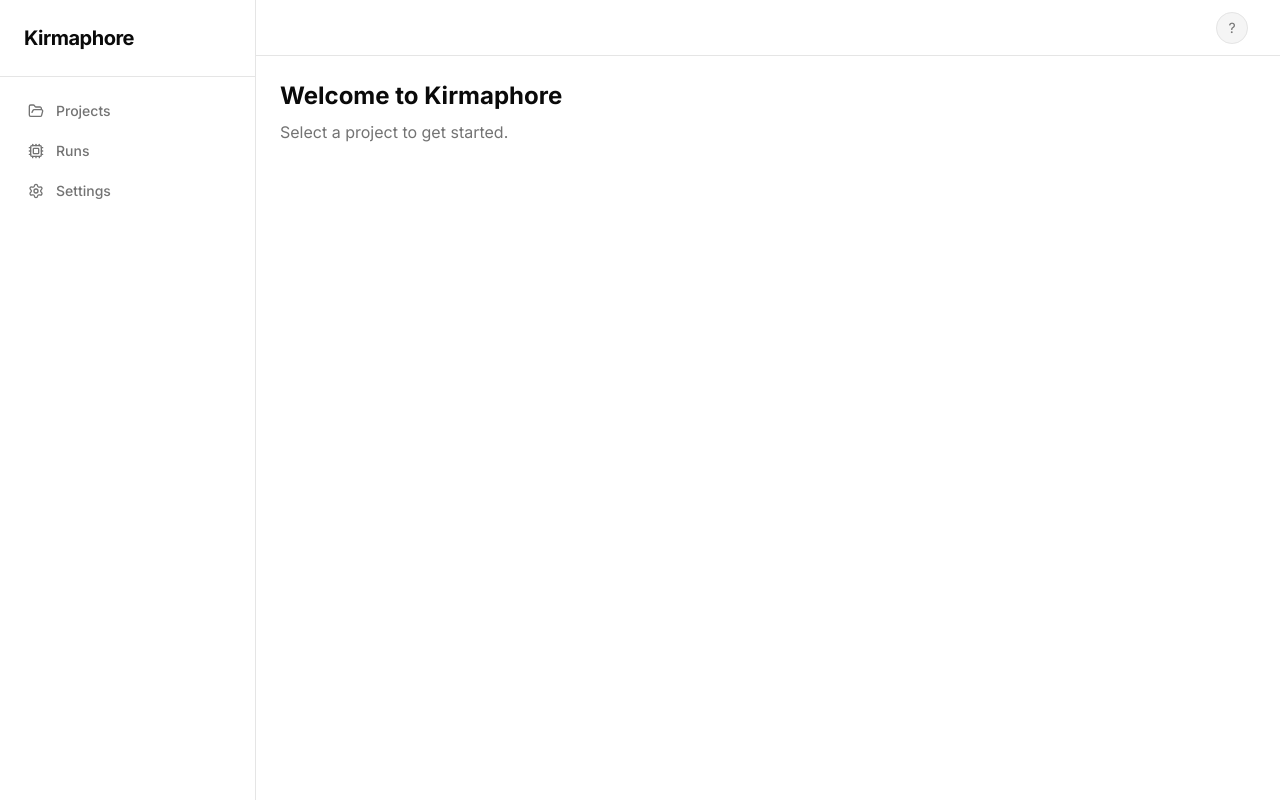
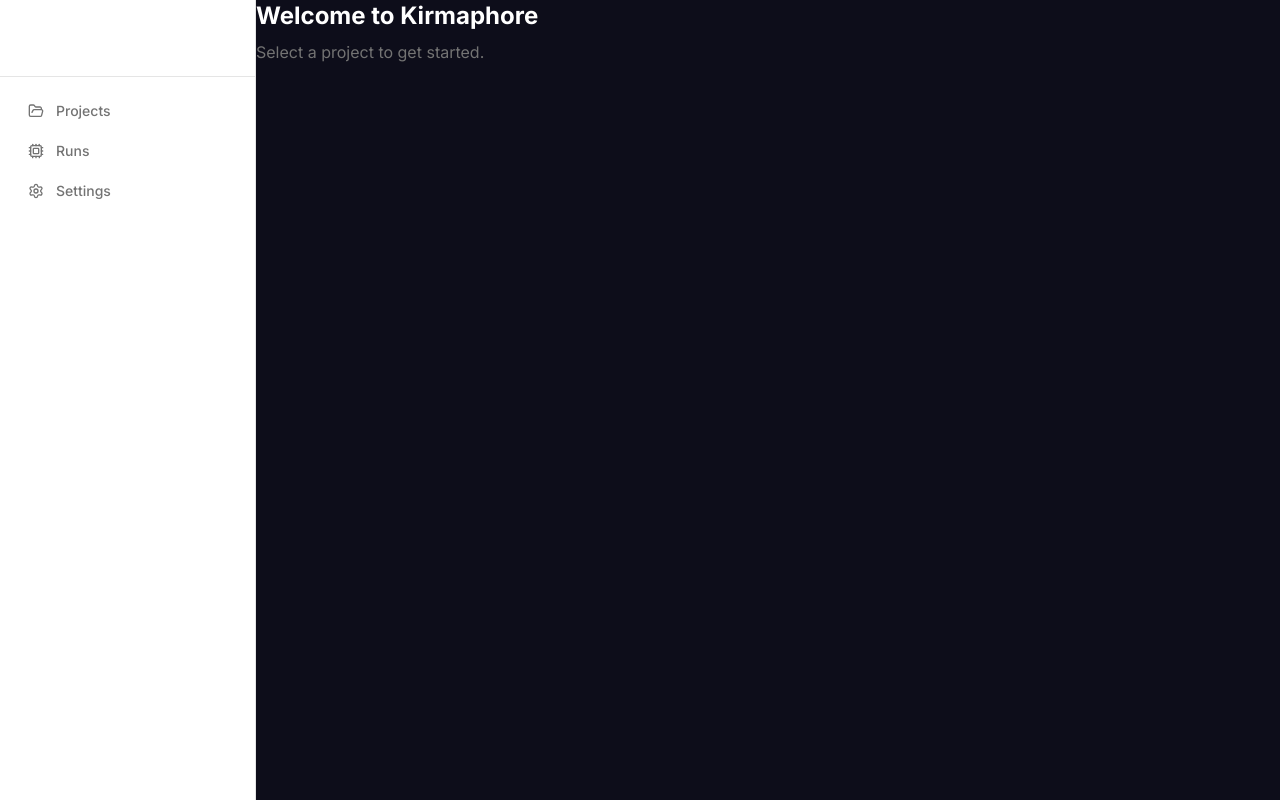
Before and after one commit to Kirill812/kirmaphor, a Next.js app in the folder web/: page /dashboard in a window 1280 px wide. Built offline with nearby package versions, Linux system fonts and the light colour scheme; no server answers.

Commit message:
feat: dark dashboard layout shell + Topbar component

```diff
--- a/web/app/(dashboard)/layout.tsx
+++ b/web/app/(dashboard)/layout.tsx
@@ -1,13 +1,14 @@
 import { Sidebar } from '@/components/layout/Sidebar'
-import { Header } from '@/components/layout/Header'
 
 export default function DashboardLayout({ children }: { children: React.ReactNode }) {
   return (
-    <div className="flex min-h-screen">
+    <div
+      className="flex min-h-screen"
+      style={{ backgroundColor: 'var(--dash-bg)', color: 'var(--dash-text)' }}
+    >
       <Sidebar />
-      <div className="flex-1 flex flex-col">
-        <Header />
-        <main className="flex-1 p-6">{children}</main>
+      <div className="flex-1 flex flex-col min-w-0">
+        {children}
       </div>
     </div>
   )
--- /dev/null
+++ b/web/components/layout/Topbar.tsx
@@ -0,0 +1,24 @@
+import { ReactNode } from 'react'
+
+interface TopbarProps {
+  title: string
+  actions?: ReactNode
+}
+
+export function Topbar({ title, actions }: TopbarProps) {
+  return (
+    <div
+      className="flex items-center justify-between px-6 shrink-0"
+      style={{
+        height: '48px',
+        borderBottom: '1px solid rgba(255,255,255,0.05)',
+        backgroundColor: 'rgba(99,102,241,0.02)',
+      }}
+    >
+      <span style={{ fontSize: '15px', fontWeight: 600, color: 'var(--dash-text)' }}>
+        {title}
+      </span>
+      {actions && <div className="flex items-center gap-2">{actions}</div>}
+    </div>
+  )
+}
```
